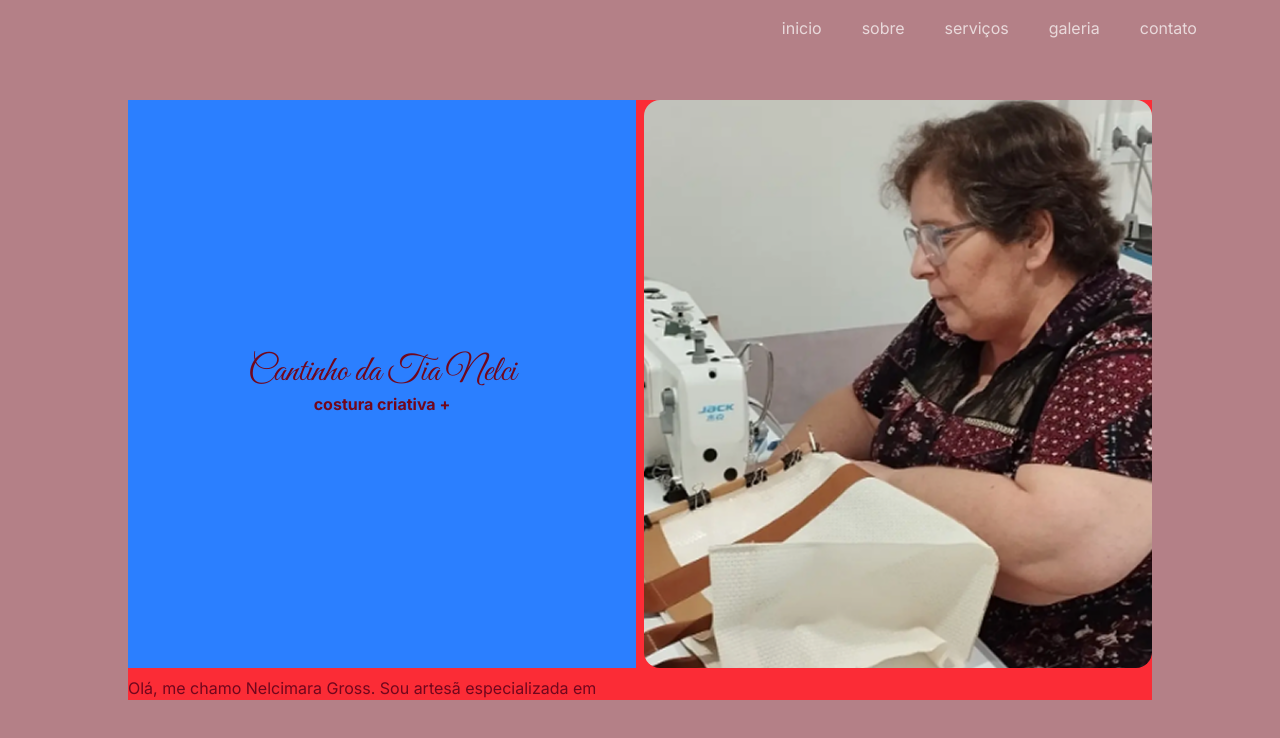
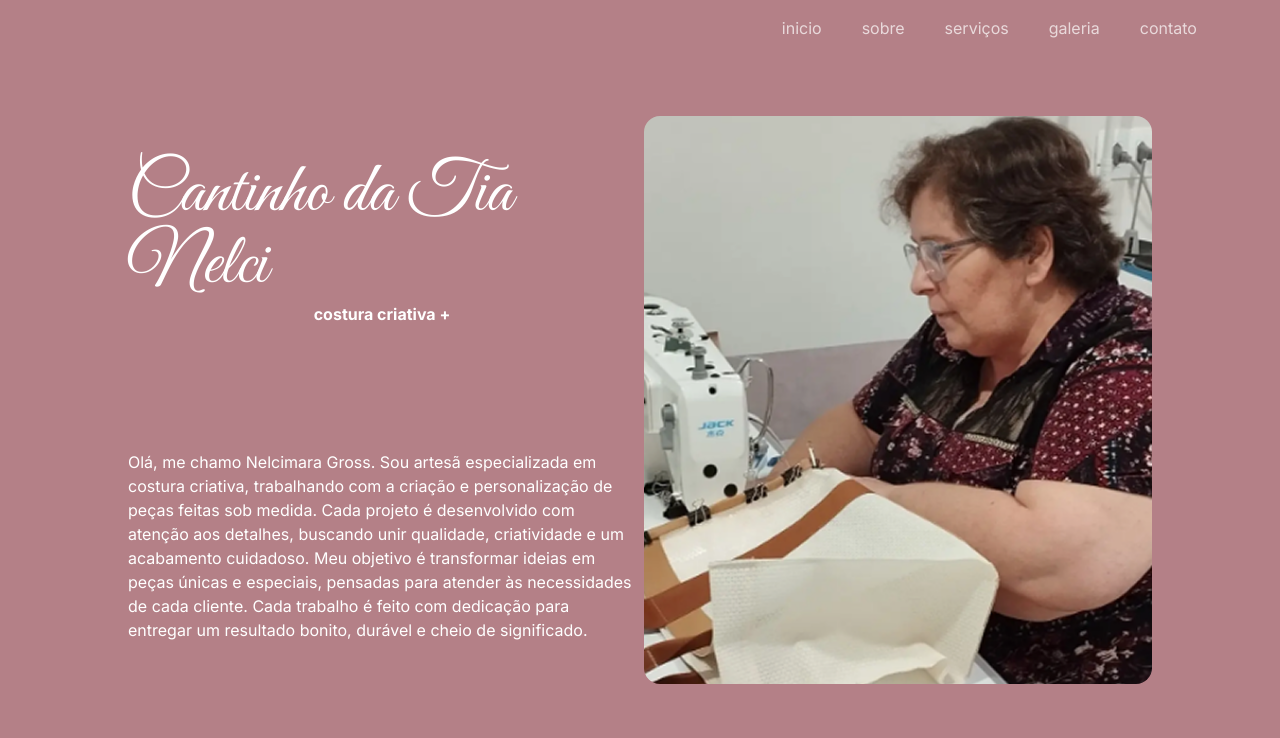
Before and after one commit to Luis-Mackiewicz/cantinho-da-tia-nelci, a Next.js app: page / in a window 1280 px wide. Shown: the top 738 px of the page. Built offline with nearby package versions, Linux system fonts and the light colour scheme.

Commit message:
feat: create initial section

```diff
--- a/app/page.tsx
+++ b/app/page.tsx
@@ -10,19 +10,22 @@ export default function Home() {
         id="inicio"
         className="h-dvh w-full flex items-center justify-center"
       >
-        <main className="h-3/4 w-4/5 grid grid-cols-1 bg-red-500 md:grid-cols-2 gap-2 ">
-          <div className="bg-blue-500 flex flex-col items-center justify-center">
-            <h1 className="font-great-vibes text-4xl">Cantinho da Tia Nelci</h1>
-            <p className="font-inter text-base font-bold">costura criativa +</p>
+        <main className=" h-3/4 w-4/5 grid grid-cols-1  md:grid-cols-2 gap-2 ">
+          <div className="flex flex-col items-center justify-center">
+            <h1 className="text-white  font-great-vibes text-4xl md:text-7xl">
+              Cantinho da Tia Nelci
+            </h1>
+            <p className="text-base font-bold text-white">costura criativa +</p>
+          </div>
+          <div className="flex items-center justify-center md:row-span-2">
+            <Image
+              src={Sewing}
+              alt="nelcimara costurando"
+              className="rounded-2xl object-cover"
+            />
           </div>
 
-          <Image
-            src={Sewing}
-            alt="nelcimara costurando"
-            className="rounded-2xl"
-          />
-
-          <p className="overflow-y-auto text-base">
+          <p className="overflow-y-auto flex items-center justify-center text-base text-white">
             Olá, me chamo Nelcimara Gross. Sou artesã especializada em costura
             criativa, trabalhando com a criação e personalização de peças feitas
             sob medida. Cada projeto é desenvolvido com atenção aos detalhes,
```
